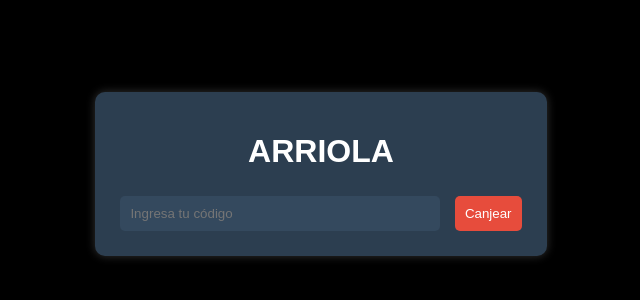
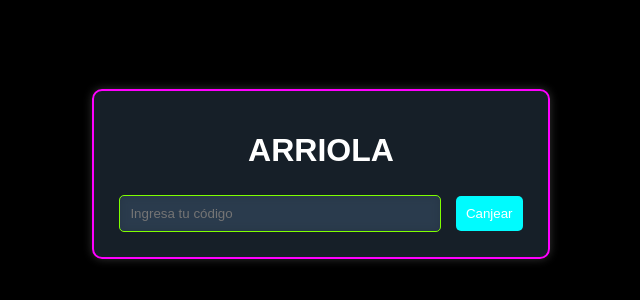
Before and after one commit to pantuflasarriola/PREMIOS, a plain HTML site: page index.html in a window 1280 px wide. Shown: the part 226-526 px from the top of the page, without its empty margins (319-959 px from the left). Drawn offline with Linux system fonts and the light colour scheme.

Commit message:
Update styles.css

```diff
--- a/styles.css
+++ b/styles.css
@@ -11,10 +11,12 @@ body {
 
 .container {
     text-align: center;
-    background-color: #2c3e50; /* Azul oscuro */
+    background-color: rgba(44, 62, 80, 0.5); /* Azul oscuro con transparencia para el efecto de blur */
     padding: 20px;
     border-radius: 10px;
     box-shadow: 0 0 10px rgba(255, 255, 255, 0.2);
+    border: 2px solid #ff00ff; /* Bordes de color magenta */
+    backdrop-filter: blur(10px); /* Efecto de desenfoque */
 }
 
 input, button {
@@ -27,19 +29,21 @@ input, button {
 
 input {
     width: 300px;
-    background-color: #34495e; /* Azul más oscuro */
+    background-color: rgba(52, 73, 94, 0.5); /* Azul más oscuro con transparencia */
     color: white;
+    border: 1px solid #7fff00; /* Bordes de color verde */
+    backdrop-filter: blur(5px); /* Efecto de desenfoque */
 }
 
 button {
-    background-color: #e74c3c; /* Rojo */
+    background-color: #00fbfe; /* Azul */
     color: white;
     cursor: pointer;
     transition: background-color 0.3s ease;
 }
 
 button:hover {
-    background-color: #c0392b; /* Rojo más oscuro al pasar el mouse */
+    background-color: #0291ff; /* Azul más oscuro al pasar el mouse */
 }
 
 .mensaje {
@@ -47,12 +51,14 @@ button:hover {
     top: 50%;
     left: 50%;
     transform: translate(-50%, -50%);
-    background-color: #27ae60; /* Verde */
+    background-color: rgba(201, 255, 208, 0.5); /* Verde con transparencia */
     padding: 20px;
     border-radius: 10px;
     text-align: center;
     display: none;
     color: white;
+    border: 2px solid #ff00ff; /* Bordes de color magenta */
+    backdrop-filter: blur(10px); /* Efecto de desenfoque */
 }
 
 .mensaje.visible {
```
